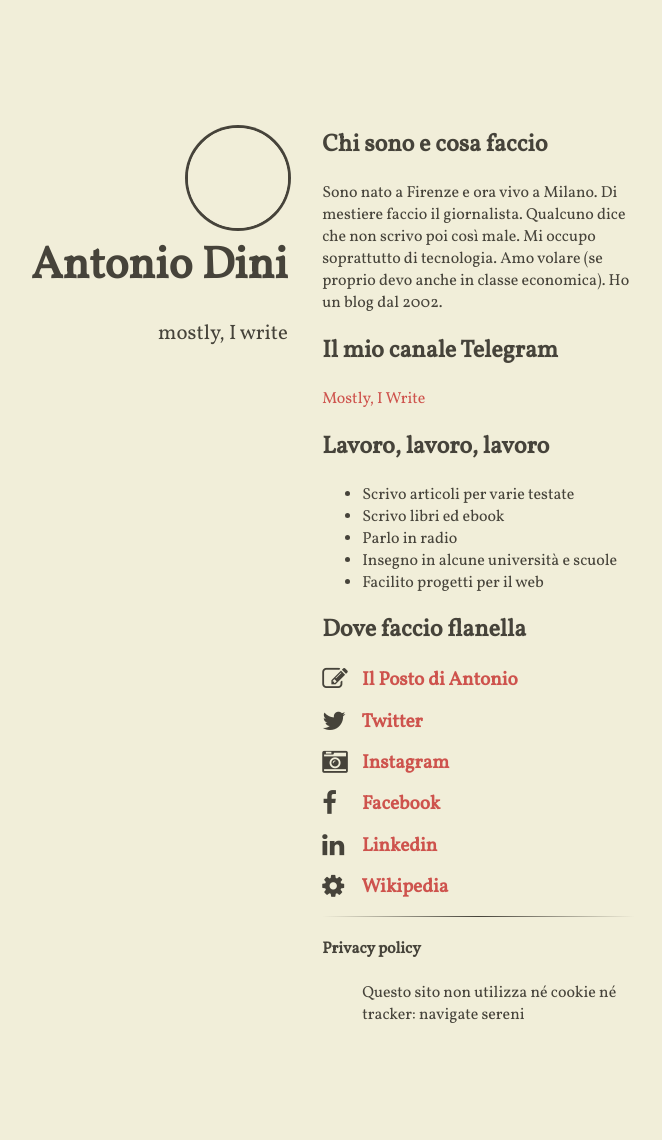
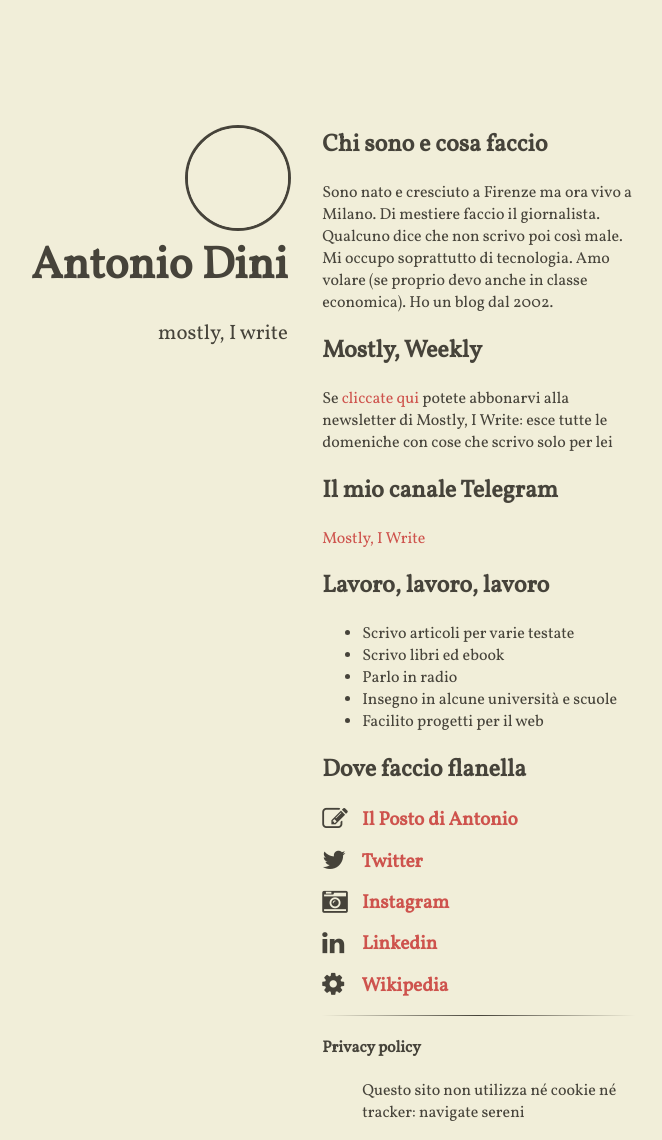
Before and after one commit to antoniodini/antoniodini.github.io, a Jekyll site: the page built from index.html, in a window 1280 px wide. Shown: the whole page, without its empty margins (345-1007 px from the left). Built offline with Jekyll 4.4.1, drawn with Linux system fonts in a browser that asks for light colours; nearby versions of some CDN libraries; before the commit the page ends 1042 px from its top, so only the background shows below that.

Commit message:
aggiornato il contenuto
messo link e spiegazione mostly weekly,  commentato il blocco di facebook

```diff
--- a/_includes/content.html
+++ b/_includes/content.html
@@ -1,5 +1,9 @@
 <h2>Chi sono e cosa faccio</h2>
-<p>Sono nato a Firenze e ora vivo a Milano. Di mestiere faccio il giornalista. Qualcuno dice che non scrivo poi così male. Mi occupo soprattutto di tecnologia. Amo volare (se proprio devo anche in classe economica). Ho un blog dal 2002.</p>
+<p>Sono nato e cresciuto a Firenze ma ora vivo a Milano. Di mestiere faccio il giornalista. Qualcuno dice che non scrivo poi così male. Mi occupo soprattutto di tecnologia. Amo volare (se proprio devo anche in classe economica). Ho un blog dal 2002.</p>
+
+<h2>Mostly, Weekly</h2>
+
+<p>Se <a href="https://www.tinyletter.com/mostlyiwrite">cliccate qui</a> potete abbonarvi alla newsletter di Mostly, I Write: esce tutte le domeniche con cose che scrivo solo per lei
 
 <h2>Il mio canale Telegram</h2>
 <p><a href="https://t.me/mostlyiwrite">Mostly, I Write</a></p>
@@ -22,23 +26,28 @@
     <span class="fa fa-edit fa-lg main-list-item-icon"></span>
     <a href="https://antoniodini.blogspot.com" target="_blank">Il Posto di Antonio</a>
   </li> <!--Blogger-->
+
 	<li class="main-list-item">
     <span class="fa fa-twitter fa-lg main-list-item-icon"></span>
     <a href="https://twitter.com/antoniodini" target="_blank">Twitter</a>
   </li> <!--Twitter-->
+
 	<li class="main-list-item">
     <span class="fa fa-camera-retro fa-lg main-list-item-icon"></span>
     <a href="https://instagram.com/antoniodini/" target="_blank"s>Instagram</a>
     </li> <!--Instagram-->
-	<li class="main-list-item">
+
+<!--<li class="main-list-item">
     <span class="fa fa-facebook fa-lg main-list-item-icon"></span>
     <a href="https://www.facebook.com/antoniodini" target="_blank">Facebook</a>
-  </li> <!--Facebook-->
-    <li class="main-list-item">
+  </li>-->
+
+	<li class="main-list-item">
     <span class="fa fa-linkedin fa-lg main-list-item-icon"></span>
     <a href="https://it.linkedin.com/in/antoniodini" target="_blank">Linkedin</a>
   </li> <!--Linkedin-->
-  <li class="main-list-item">
+
+	<li class="main-list-item">
     <span class="fa fa-cog fa-lg main-list-item-icon"></span>
     <a href="https://it.wikipedia.org/wiki/Antonio_Dini" target="_blank">Wikipedia</a>
     </li> <!--Wikipedia-->
```
